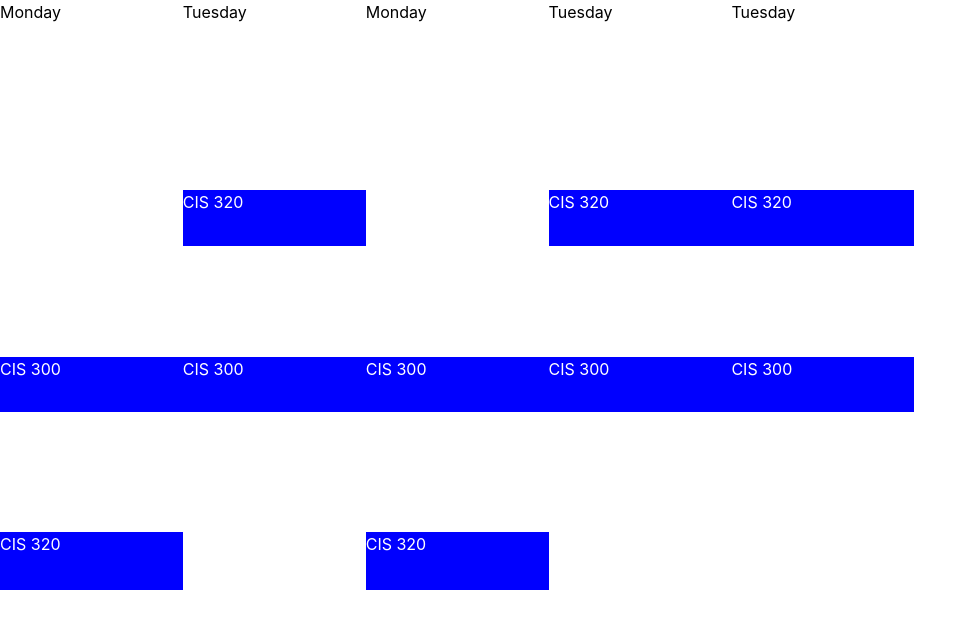
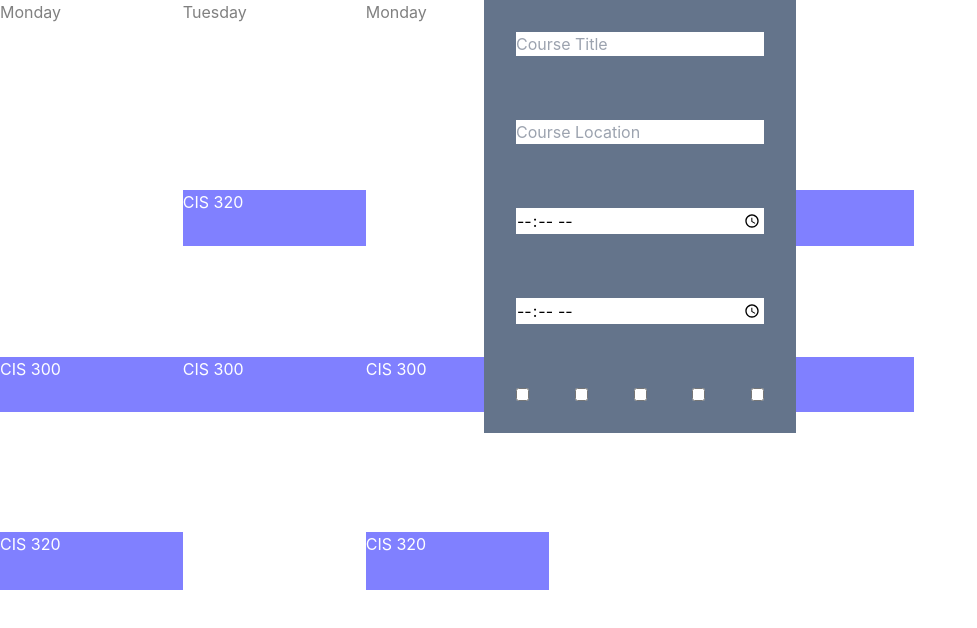
Before and after one commit to cis350/project-frou-frous, a React (Create React App) app: page /schedule/1 in a window 1280 px wide. Shown: the top 628 px of the page, without its empty margins (0-977 px from the left). Built offline with nearby package versions, Linux system fonts and the light colour scheme.

Commit message:
addclassmoidal

```diff
--- /dev/null
+++ b/src/Components/AddClass.jsx
@@ -0,0 +1,30 @@
+import React from 'react'
+
+function AddClass(props) {
+  return (
+    <>
+        <div className='w-screen h-screen absolute bg-white top-0 opacity-50'>
+
+        </div>
+        <div className='flex justify-center align-middle absolute top-0 w-screen h-screen'>
+            <div className='absolute bg-slate-500 m-auto flex flex-col m-16'>
+                <input placeholder='Course Title' className='m-8'/>
+                <input placeholder='Course Location'className='m-8'/>
+                <input type={"time"} className='m-8'/>
+                <input type={"time"} className='m-8'/>
+                <form className='m-8 flex justify-between '>
+                    <input type={"checkbox"}/>
+                    <input type={"checkbox"}/>
+                    <input type={"checkbox"}/>
+                    <input type={"checkbox"}/>
+                    <input type={"checkbox"}/>
+
+
+                </form>
+            </div>
+        </div >
+    </>
+  )
+}
+
+export default AddClass
--- a/src/Components/SubmitClass.jsx
+++ /dev/null
@@ -1,9 +0,0 @@
-import React from 'react'
-
-function SubmitClass() {
-  return (
-    <div>SubmitClass</div>
-  )
-}
-
-export default SubmitClass
--- a/src/Views/ScheduleView.jsx
+++ b/src/Views/ScheduleView.jsx
@@ -1,10 +1,12 @@
 import React from 'react'
 import Schedule from '../Components/Schedule'
+import AddClass from '../Components/AddClass'
 
 function ScheduleView() {
   return (
     <div>
         <Schedule/>
+        <AddClass/>
     </div>
   )
 }
```
Also changed, not shown: 1 other file (tests, documents, lock files or other folders).
